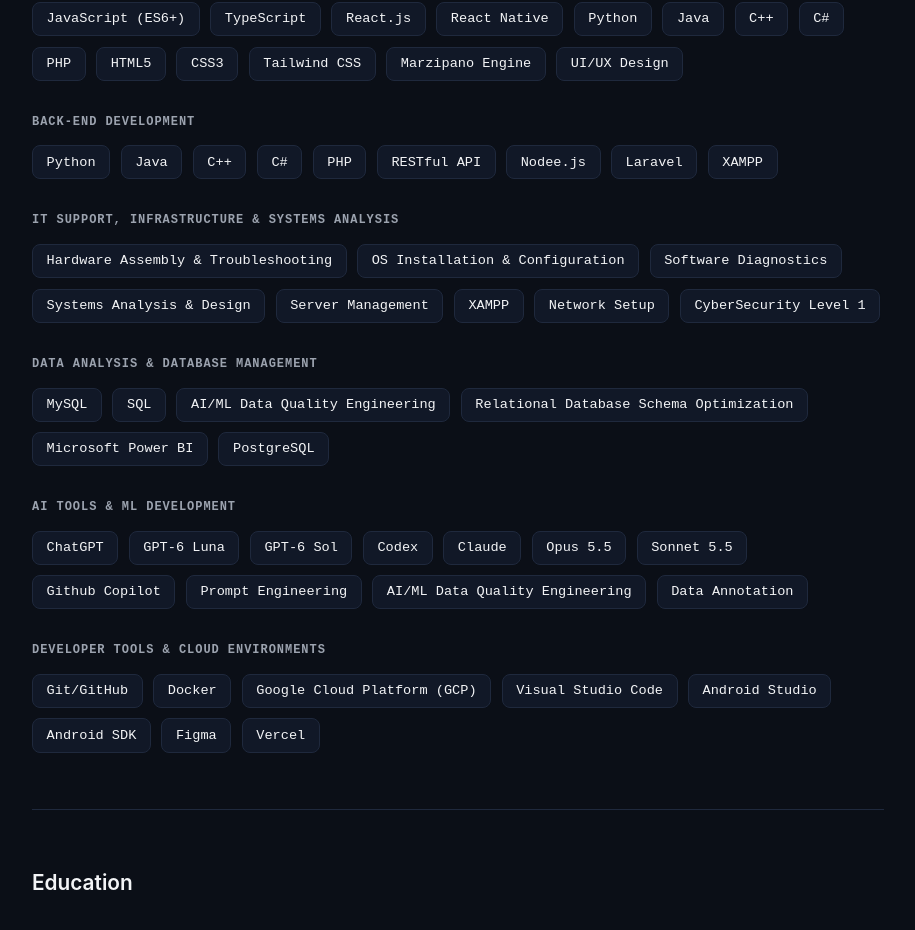
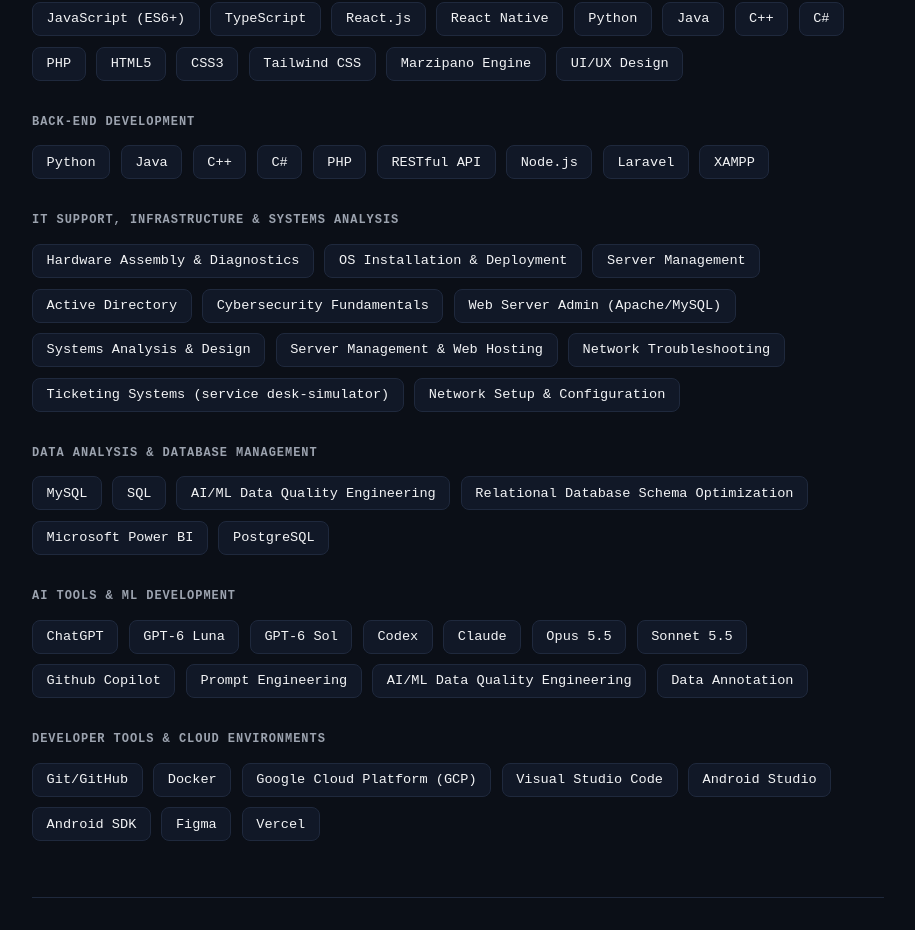
Before and after one commit to jsevvy1-cyber/jan-allen-sevilla-portfolio, a React (Vite) app in the folder portfolio-react/: page / in a window 1280 px wide. Shown: the part 761-1691 px from the top of the page, without its empty margins (182-1097 px from the left). Built offline with nearby package versions, Linux system fonts and the light colour scheme.

Commit message:
update: tech stack

```diff
--- a/portfolio-react/src/components/Techstack.jsx
+++ b/portfolio-react/src/components/Techstack.jsx
@@ -12,16 +12,16 @@
     {
       category: "Back-End Development",
       skills: [
-        "Python", "Java", "C++", "C#", "PHP", "RESTful API", "Nodee.js", "Laravel", "XAMPP"
+        "Python", "Java", "C++", "C#", "PHP", "RESTful API", "Node.js", "Laravel", "XAMPP"
       ]
     },
 
     {
       category: "IT Support, Infrastructure & Systems Analysis",
       skills: [
-        "Hardware Assembly & Troubleshooting", "OS Installation & Configuration",
-        "Software Diagnostics", "Systems Analysis & Design", "Server Management",
-        "XAMPP", "Network Setup", "CyberSecurity Level 1"
+        "Hardware Assembly & Diagnostics", "OS Installation & Deployment",
+        "Server Management", "Active Directory", "Cybersecurity Fundamentals",
+        "Web Server Admin (Apache/MySQL)", "Systems Analysis & Design", "Server Management & Web Hosting", "Network Troubleshooting", "Ticketing Systems (service desk-simulator)", "Network Setup & Configuration"
       ]
     },
     {
```
